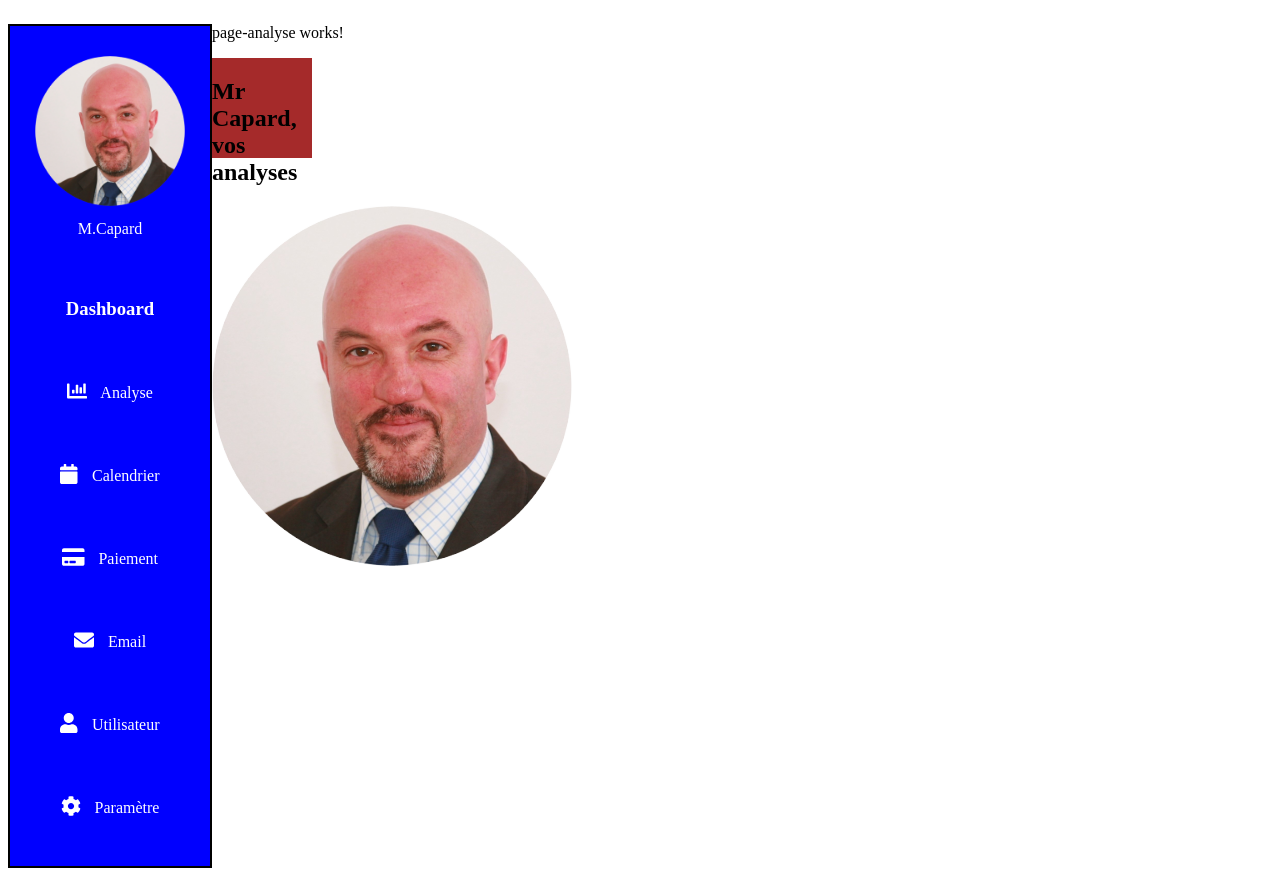
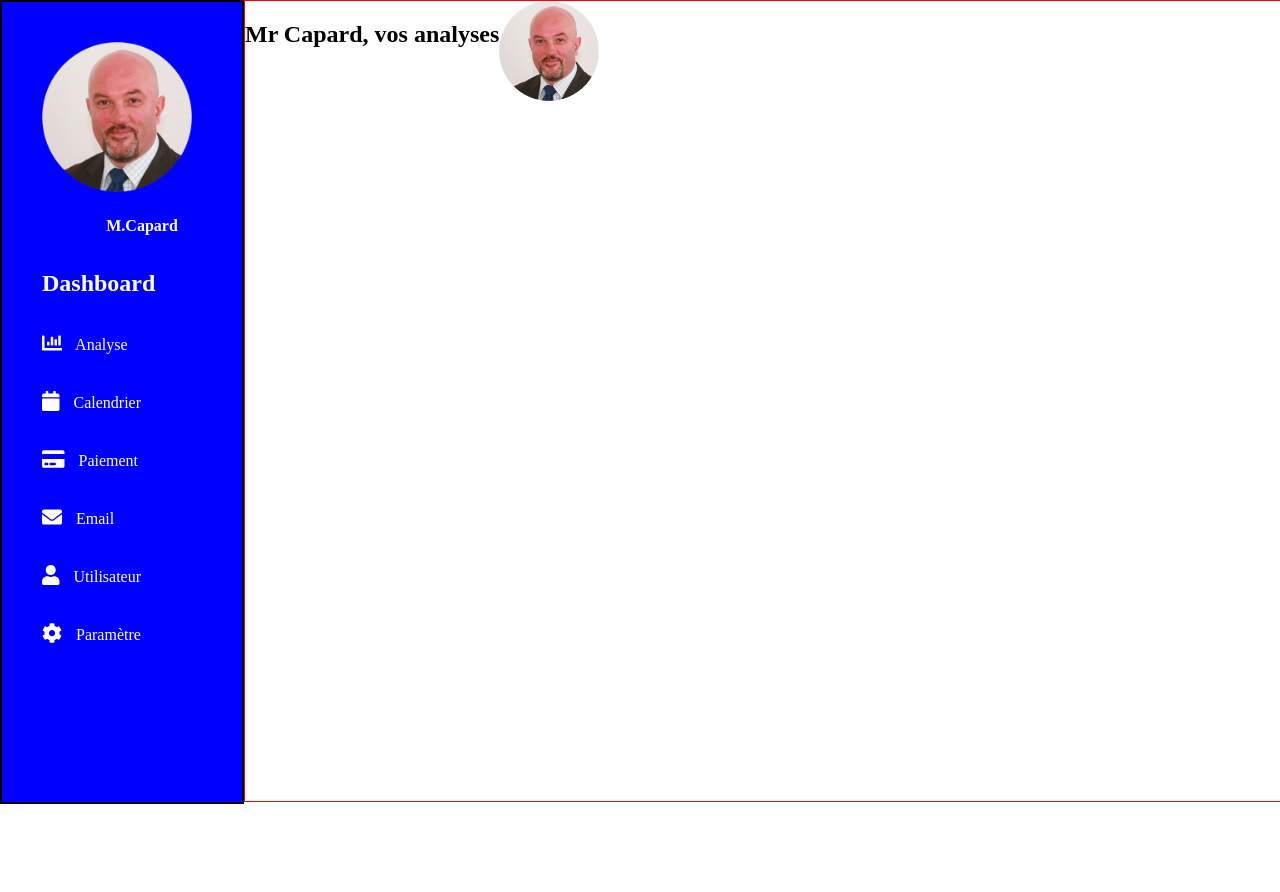
Before and after one commit to Farid69600/Business-Case, an Angular app in the folder dasboard/: page /page-stat/page-analyse in a window 1280 px wide. After the commit the page ends 804 px from the top, so only its background shows below. Built offline with nearby package versions, Linux system fonts and the light colour scheme.

Commit message:
Mise à jour Dashboard

```diff
--- a/dasboard/src/app/app-routing.module.ts
+++ b/dasboard/src/app/app-routing.module.ts
@@ -18,6 +18,7 @@ const routes: Routes = [
       {
         path: 'page-analyse',
         component: PageAnalyseComponent,
+        canActivate: [AuthGuard],
       },
       { path: '**', redirectTo: 'page-analyse' },
     ],
--- a/dasboard/src/app/guards/auth.guard.ts
+++ b/dasboard/src/app/guards/auth.guard.ts
@@ -12,6 +12,7 @@ import { AuthService } from '../services/auth.service';
   providedIn: 'root',
 })
 export class AuthGuard implements CanActivate {
+  router: any;
   canActivate(
     route: ActivatedRouteSnapshot,
     state: RouterStateSnapshot
@@ -20,6 +21,7 @@ export class AuthGuard implements CanActivate {
     | Promise<boolean | UrlTree>
     | boolean
     | UrlTree {
+    if (!this.authServ.estConnecte) this.router.navigateByUrl('connexion');
     return this.authServ.estConnecte;
   }
 
--- a/dasboard/src/app/page-stat/page-analyse/page-analyse.component.css
+++ b/dasboard/src/app/page-stat/page-analyse/page-analyse.component.css
@@ -1,7 +1,12 @@
 .monAnalyse {
-  background-color: brown;
-  width: 100px;
-  height: 100px;
+  border: solid 1px red;
+  width: 100%;
+  height: 100vh;
   display: flex;
   flex-wrap: wrap;
+  flex: 2;
 }
+
+img {
+  width: 100px;
+}
--- a/dasboard/src/app/page-stat/page-analyse/page-analyse.component.html
+++ b/dasboard/src/app/page-stat/page-analyse/page-analyse.component.html
@@ -1,8 +1,8 @@
-<p>page-analyse works!</p>
 <div class="monAnalyse">
     <div>
         <h2>Mr Capard, vos analyses</h2>
     </div>
+    <br>
     <div>
         <img src=" assets/capard.jpg" alt="">
     </div>
--- a/dasboard/src/app/page-stat/page-stat.component.css
+++ b/dasboard/src/app/page-stat/page-stat.component.css
@@ -1,14 +1,28 @@
 .mesAnalyses {
   display: flex;
+}
+
+.mesStats {
+  width: 100%;
 }
 
 ul {
   list-style-type: none;
   background-color: blue;
+  flex: 1;
   width: 200px;
-  height: 800px;
-  padding: 30px 0 10px;
+  height: 100vh;
+  /* padding: 30px 0 10px; */
   border: solid 2px black;
+  margin: 0;
+}
+
+.capard {
+  text-align: center;
+}
+
+h4 {
+  text-align: center;
 }
 
 ul a {
@@ -17,20 +31,21 @@ ul a {
 
 ul,
 p,
-h3,
+h4,
 i,
 a {
-  text-align: center;
   color: white;
 }
+
 ul li,
-h3 {
-  margin-bottom: 60px;
+h2,
+h4 {
+  margin-bottom: 35px;
 }
 
 ul img {
   width: 150px;
-  margin-bottom: 10px;
+  margin-top: 40px;
 }
 
 fa-icon {
--- a/dasboard/src/app/page-stat/page-stat.component.html
+++ b/dasboard/src/app/page-stat/page-stat.component.html
@@ -1,8 +1,9 @@
 <div class="mesAnalyses">
     <nav id="menu">
         <ul>
-            <li><img src="assets/capard.jpg" alt="">M.Capard</li>
-            <h3>Dashboard</h3>
+            <img src="assets/capard.jpg" alt="">
+            <h4>M.Capard</h4>
+            <h2>Dashboard</h2>
             <li><a href="#">
                     <fa-icon icon="chart-bar"></fa-icon> Analyse
                 </a></li>
@@ -26,7 +27,7 @@
         </ul>
 
     </nav>
-    <div>
+    <div class="mesStats">
         <router-outlet></router-outlet>
     </div>
 </div>
--- a/dasboard/src/app/services/auth.service.ts
+++ b/dasboard/src/app/services/auth.service.ts
@@ -4,7 +4,7 @@ import { Injectable } from '@angular/core';
   providedIn: 'root',
 })
 export class AuthService {
-  public estConnecte = false;
+  public estConnecte = true;
 
   constructor() {}
 }
--- a/dasboard/src/styles.css
+++ b/dasboard/src/styles.css
@@ -1 +1,4 @@
 /* You can add global styles to this file, and also import other style files */
+body {
+  margin: 0;
+}
```
